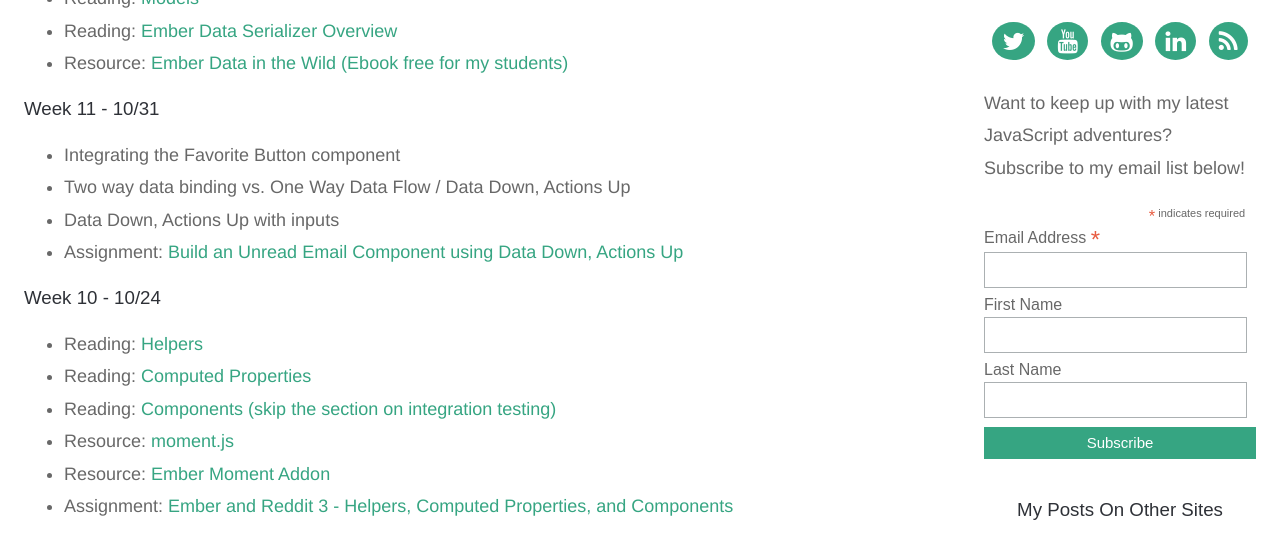
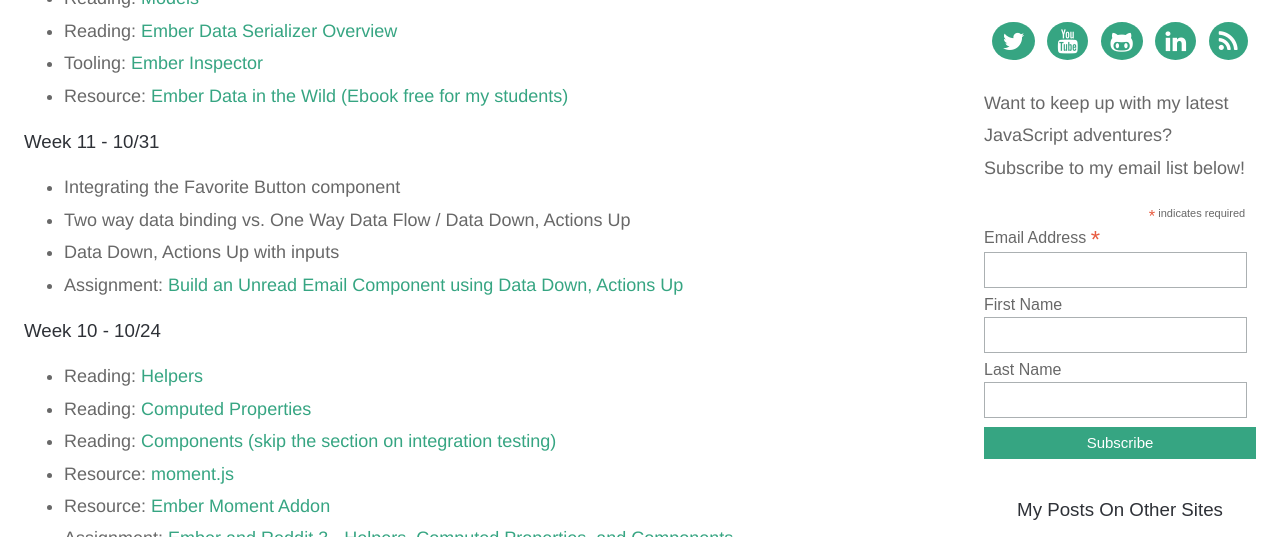
Before and after one commit to iamdtang/skaterdav85.github.io, a Jekyll site: the page built from itp-404/fall-2017.html, in a window 1280 px wide and 900 px high, cut to the strip 363-900 px from the top of the window. Built offline with Jekyll 4.4.1, drawn with Linux system fonts in a browser that asks for light colours; nearby versions of some CDN libraries.

Commit message:
Update fall-2017.html

```diff
--- a/itp-404/fall-2017.html
+++ b/itp-404/fall-2017.html
@@ -24,6 +24,9 @@ layout: default
   </li>
   <li>
     Reading: <a href="https://thejsguy.com/2015/12/05/which-ember-data-serializer-should-i-use.html" target="_blank">Ember Data Serializer Overview</a>
+  </li>
+  <li>
+    Tooling: <a href="https://chrome.google.com/webstore/detail/ember-inspector/bmdblncegkenkacieihfhpjfppoconhi?hl=en" target="_blank">Ember Inspector</a>
   </li>
   <li>
     Resource:
```
